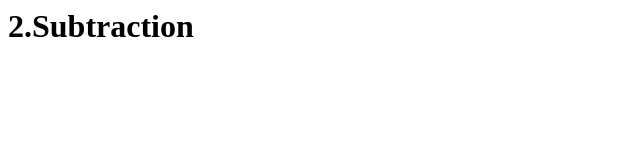
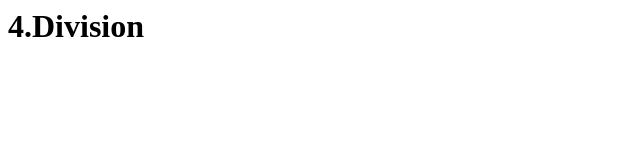
Before and after one commit to pavankumarm007/CommitAndMerge, a plain HTML site: page Index.html in a window 1280 px wide. Shown: the whole page, without its empty margins (0-640 px from the left). Drawn offline with Linux system fonts and the light colour scheme.

Commit message:
division branch created

```diff
--- a/Index.html
+++ b/Index.html
@@ -1 +1 @@
-<h1>2.Subtraction</h1>
+<h1>4.Division</h1>
```
Also changed, not shown: Division.html (added, +1 -0 lines).
